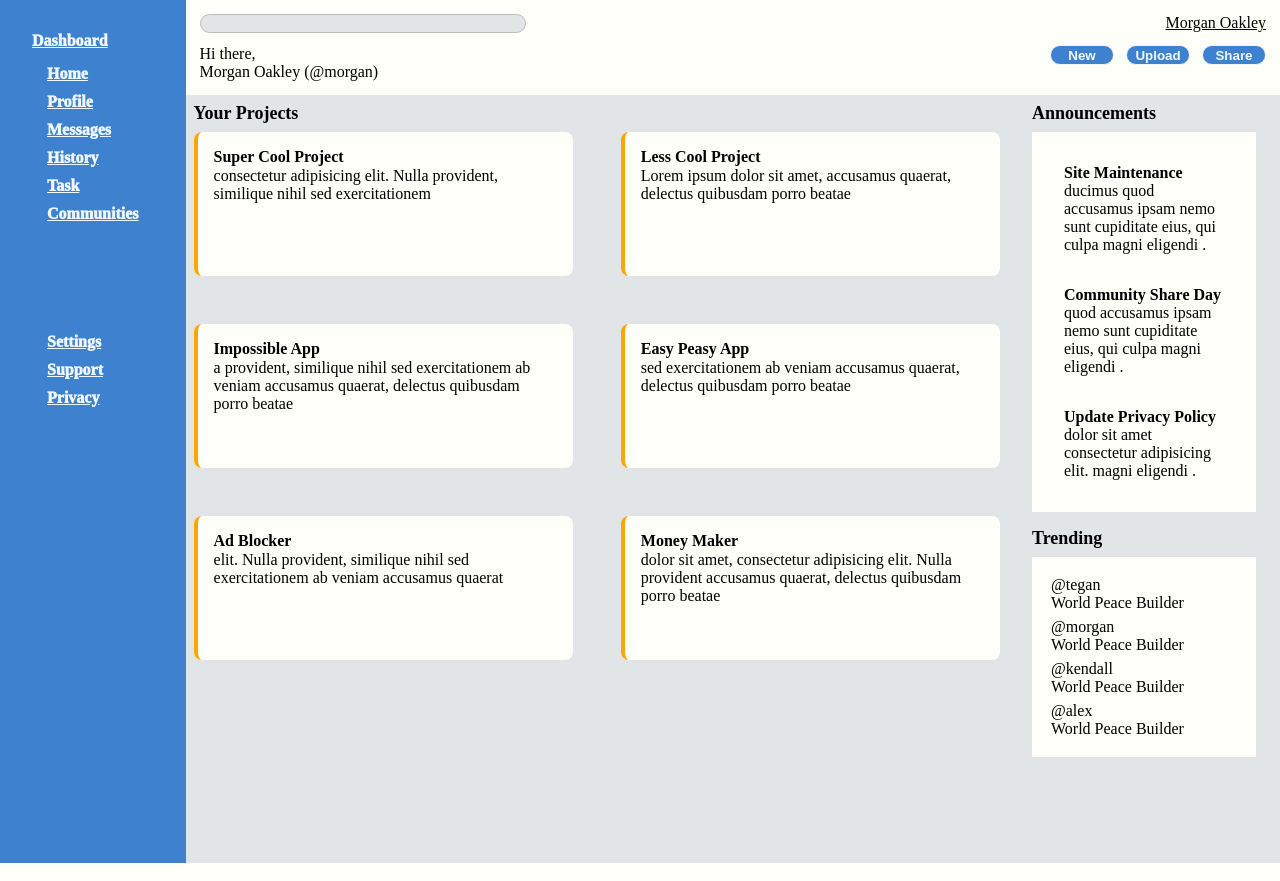
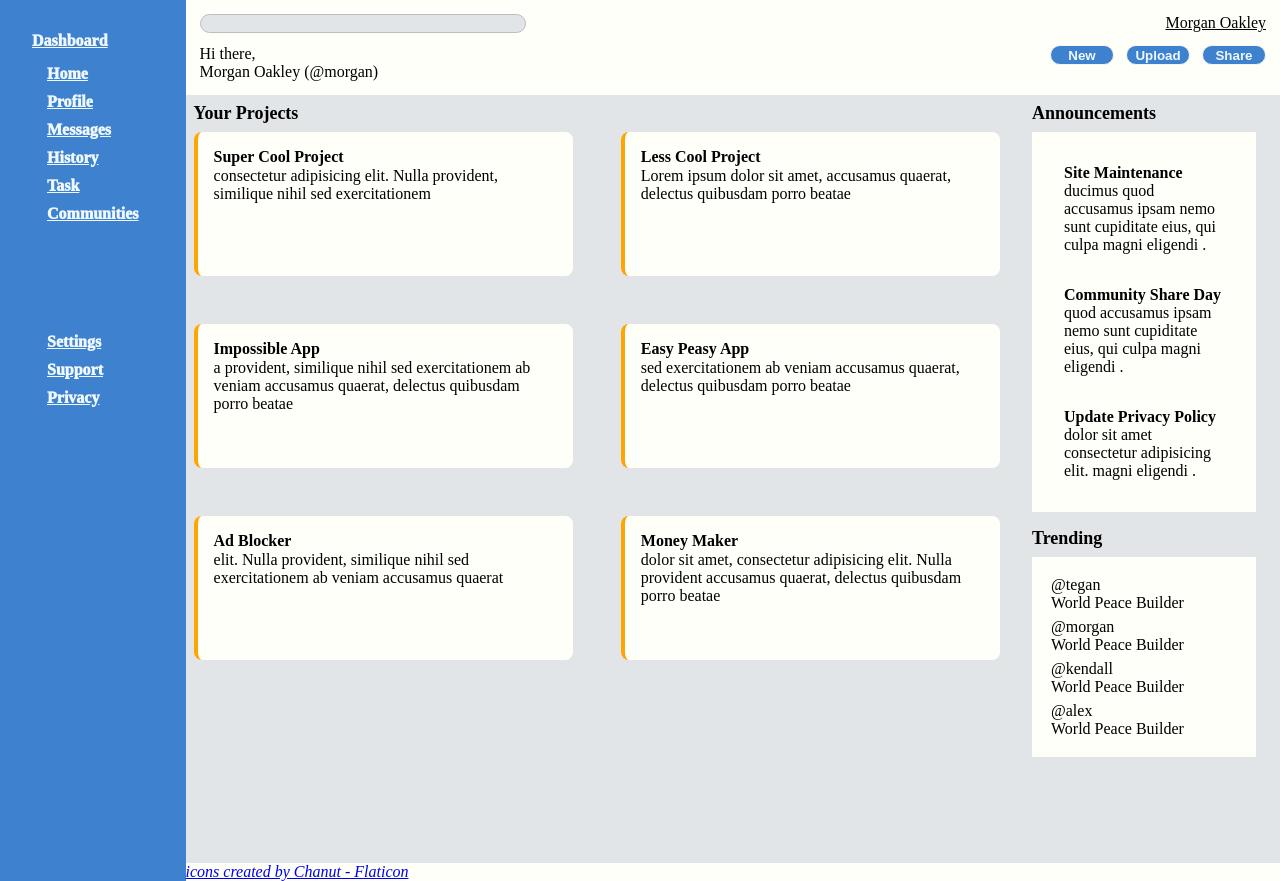
Before and after one commit to majorux/admin-dashboard, a plain HTML site: page index.html in a window 1280 px wide. Drawn offline with Linux system fonts and the light colour scheme.

Commit message:
add icons credit

```diff
--- a/index.html
+++ b/index.html
@@ -112,6 +112,7 @@
         </div>
       </div>
     </div>
+    <a href="https://www.flaticon.com/free-icons/search" title="search icons"> <i>icons created by Chanut - Flaticon</a>
   </div>
 </body>
 </html>
```
